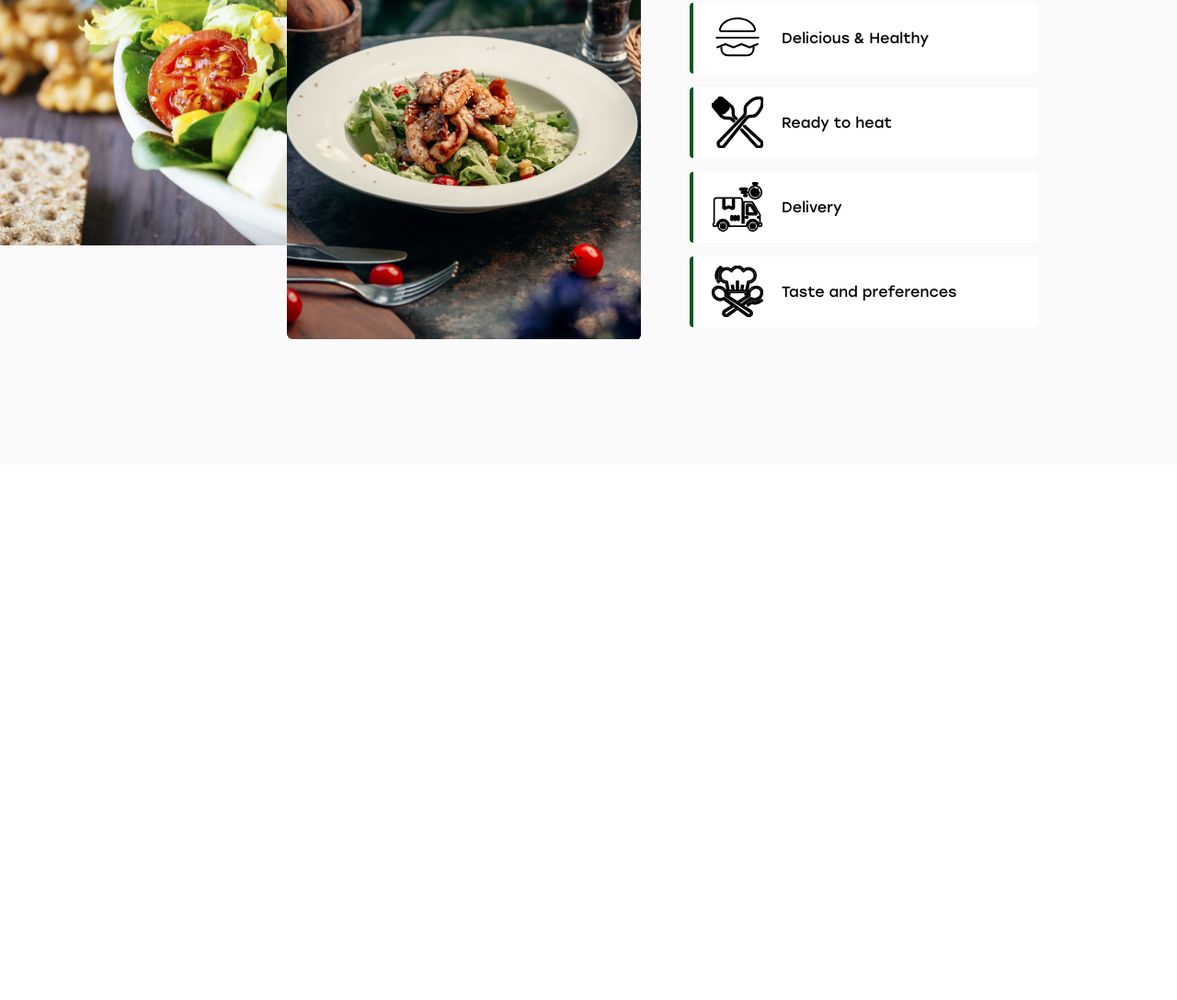
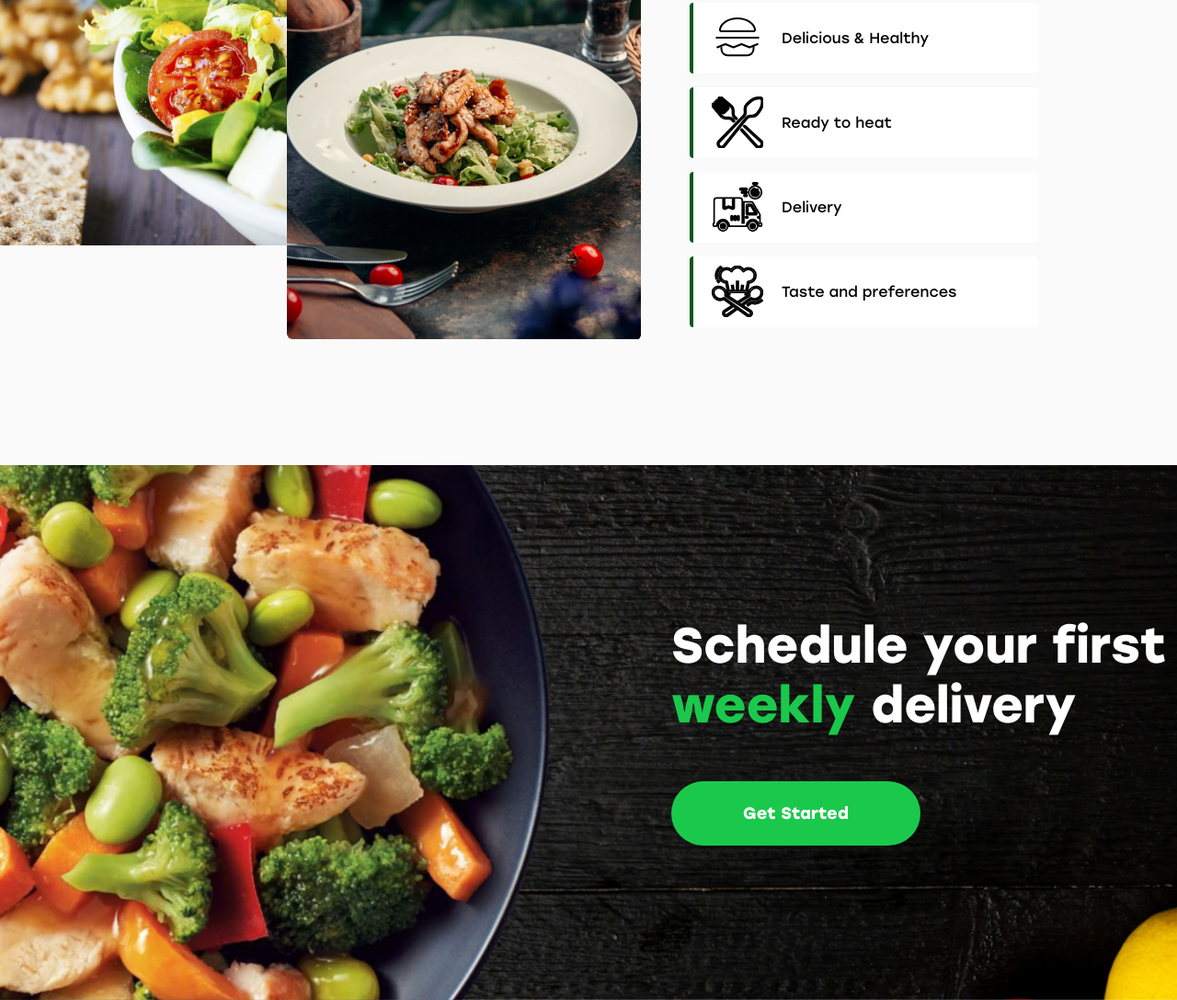
Before and after one commit to Riviets/Meals-America, a plain HTML site: page MealsAmerica/index.html in a window 1280 px wide. Shown: the part 2579-3667 px from the top of the page at 92% size. Before the commit the page ends 3085 px from the top, so only its background shows below. Drawn offline with Linux system fonts and the light colour scheme.

Commit message:
Add files via upload
Add schledule section

```diff
--- a/MealsAmerica/index.html
+++ b/MealsAmerica/index.html
@@ -157,5 +157,13 @@
         </div>
       </div>
     </section>
+    <section class="schledule-section">
+      <div class="container">
+       <div class="schledule__content">
+         <h2 class="schledule__title">Schedule your first <span class="accent">weekly</span> delivery</h2>
+        <button class="schledule__btn btn">Get Started</button>
+       </div>
+      </div>
+    </section>
   </body>
 </html>
--- a/MealsAmerica/scss/styles.scss
+++ b/MealsAmerica/scss/styles.scss
@@ -6,6 +6,7 @@ $color-white: #FFFFFF;
 $color-black: #000000;
 $color-green: #05581C;
 $color-dark-green: #366126;
+$color-light-green: #1AC94B;
 
 
 @font-face {
@@ -90,6 +91,23 @@ body {
     margin-bottom: 30px;
 }
 
+.btn {
+    cursor: pointer;
+    font-family: 'Stolzl';
+    font-weight: 700;
+    border-radius: 80px;
+
+    &-main {
+        color: $color-white;
+        background-color: $color-green;
+    }
+
+    &-secondary {
+        color: $color-green;
+        border: 2px solid $color-green;
+    }
+}
+
 /*Header*/
 
 .header {
@@ -138,23 +156,6 @@ body {
 
     &__btn {
         padding: 18px 45px;
-    }
-}
-
-.btn {
-    cursor: pointer;
-    font-family: 'Stolzl';
-    font-weight: 700;
-    border-radius: 80px;
-
-    &-main {
-        color: $color-white;
-        background-color: $color-green;
-    }
-
-    &-secondary {
-        color: $color-green;
-        border: 2px solid $color-green;
     }
 }
 
@@ -465,3 +466,39 @@ body {
         max-height: 56px;
     }
 }
+
+/*Schledule section*/
+
+.schledule {
+    &-section {
+        padding: 164px 0 168px;
+        background-image: url(/images/schledule-bg.jpg);
+        background-size: cover;
+        background-repeat: no-repeat;
+        background-position: center;
+    }
+
+    &__title {
+        color: $color-white;
+        font-size: 54px;
+        font-weight: 700;
+        margin-bottom: 50px;
+
+        .accent {
+            color: $color-light-green;
+        }
+    }
+
+    &__btn {
+        background-color: $color-light-green;
+        padding: 24px 78px;
+        color: $color-white;
+        font-size: 18px;
+        font-weight: 700;
+    }
+
+    &__content {
+        max-width: 550px;
+        margin-left: auto;
+    }
+}
```
Also changed, not shown: MealsAmerica/images/schledule-bg.jpg (added), MealsAmerica/scss/styles.css, 1 other file.
